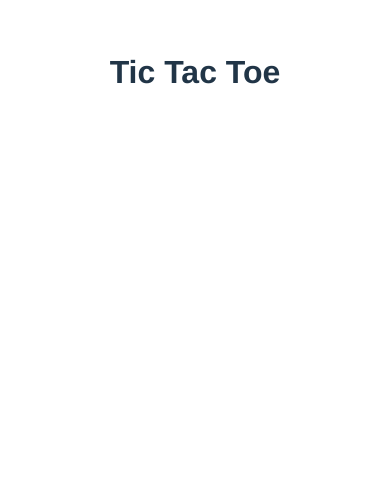
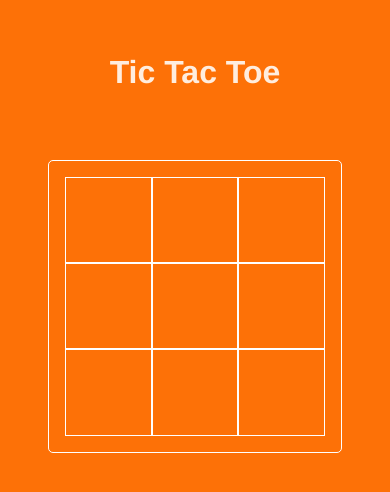
Before and after one commit to claramarsango/tictactoe-react, a React (Vite) app: page / in a window 390 px wide. Shown: the top 492 px of the page. Built offline with nearby package versions, Linux system fonts and the light colour scheme; the HTML template or start-up script is replaced by a standard one.

Commit message:
delete light mode media query

```diff
--- a/src/index.css
+++ b/src/index.css
@@ -6,7 +6,7 @@
 
 @font-face {
   font-family: 'varela-round';
-  src: url('/public/fonts/VarelaRound-Regular.ttf');
+  src: url('/fonts/VarelaRound-Regular.ttf');
 }
 
 :root {
@@ -29,10 +29,3 @@ body {
   min-width: 320px;
   min-height: 100vh;
 }
-
-@media (prefers-color-scheme: light) {
-  :root {
-    color: #213547;
-    background-color: #ffffff;
-  }
-}
```
